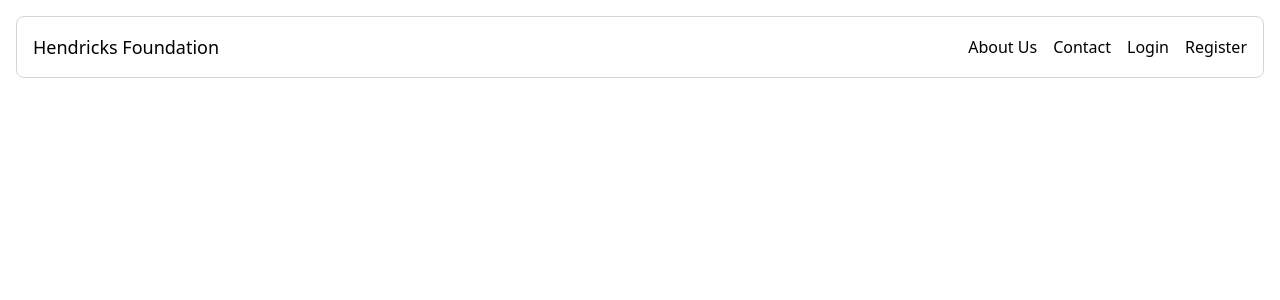
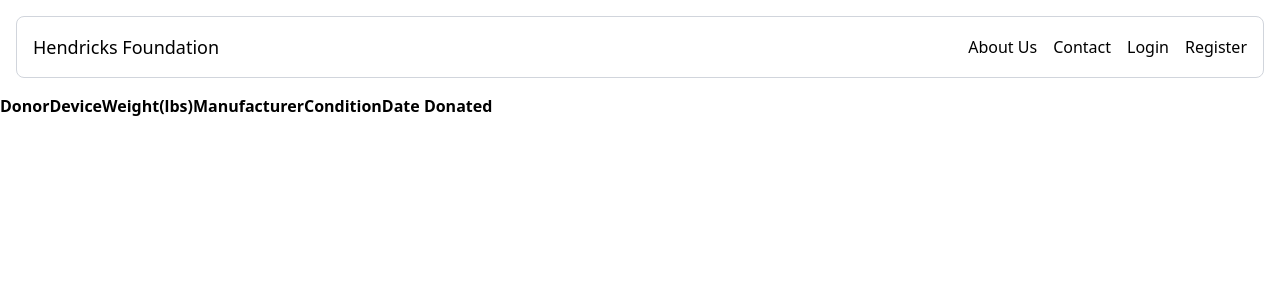
Before and after one commit to Hendricks-C/Hendricks-Ecalc, a React (Vite) app in the folder frontend/: page /admin in a window 1280 px wide. Shown: the top 300 px of the page. Built offline with nearby package versions, Linux system fonts and the light colour scheme; no server answers.

Commit message:
added admin page to navbar, only displays if user is admin

```diff
--- a/frontend/src/App.tsx
+++ b/frontend/src/App.tsx
@@ -7,6 +7,7 @@ import ForgotPassword from './pages/forgotPassword.tsx'
 import ResetPassword from './pages/resetPassword.tsx'
 import DeviceInfoSubmission from './pages/deviceInfoSubmission.tsx'
 import SerialNumInput from './pages/serialNumInput.tsx'
+import AdminPage from './pages/adminPage.tsx'
 
 function App() {
 
@@ -26,6 +27,7 @@ function App() {
         <Route path="/reset-password" element={<ResetPassword/>} />
         <Route path="/device-info-submission" element={<DeviceInfoSubmission/>} />
         <Route path="/serialNumInput" element={<SerialNumInput/>} />
+        <Route path="/admin" element={<AdminPage/>} />
       </Routes>
     </BrowserRouter>
 
--- a/frontend/src/components/navbar.tsx
+++ b/frontend/src/components/navbar.tsx
@@ -5,6 +5,7 @@ import { useEffect, useState } from 'react';
 function Navbar() {
 
     const [user, setUser] = useState<any>(null)
+    const[isAdmin, setIsAdmin] = useState(false)
     const navigate = useNavigate()
 
     // Check for existing user session
@@ -14,6 +15,13 @@ function Navbar() {
             const { data, error } = await supabase.auth.getUser();
             if (!error) {
                 setUser(data?.user || null);
+            }
+
+            // Check if the user is an admin based on their email domain
+            const userEmail = data?.user?.email;
+            const emailExtension = userEmail?.split('@')[1];
+            if (emailExtension === 'gmail.com') {
+                setIsAdmin(true);
             }
         }
 
@@ -54,6 +62,7 @@ function Navbar() {
                     ) : (
                     <>
                         <Link to="/device-info-submission" className="no-underline hover:underline">Devices</Link>
+                        {isAdmin ? <Link to="/admin" className="no-underline hover:underline">Admin</Link> : null}
                         <button onClick={handleClick} className="border p-1 items-center rounded-md bg-green-300 hover:bg-green-200 cursor-pointer active:bg-green-600">Sign Out</button>
                     </>
                     )}
--- /dev/null
+++ b/frontend/src/pages/adminPage.tsx
@@ -0,0 +1,28 @@
+import {useState, useEffect} from 'react';
+import supabase from '../utils/supabase'
+import { useNavigate } from 'react-router-dom'
+
+
+function AdminPage() {
+
+    useEffect(()=>{
+
+    });
+    return (
+        <>
+            <div>
+                <table>
+                    <th>Donor</th>
+                    <th>Device</th>
+                    <th>Weight(lbs)</th>
+                    <th>Manufacturer</th>
+                    <th>Condition</th>
+                    <th>Date Donated</th>
+                </table>
+            </div>
+        </>
+    )
+}
+
+
+export default AdminPage;
```
